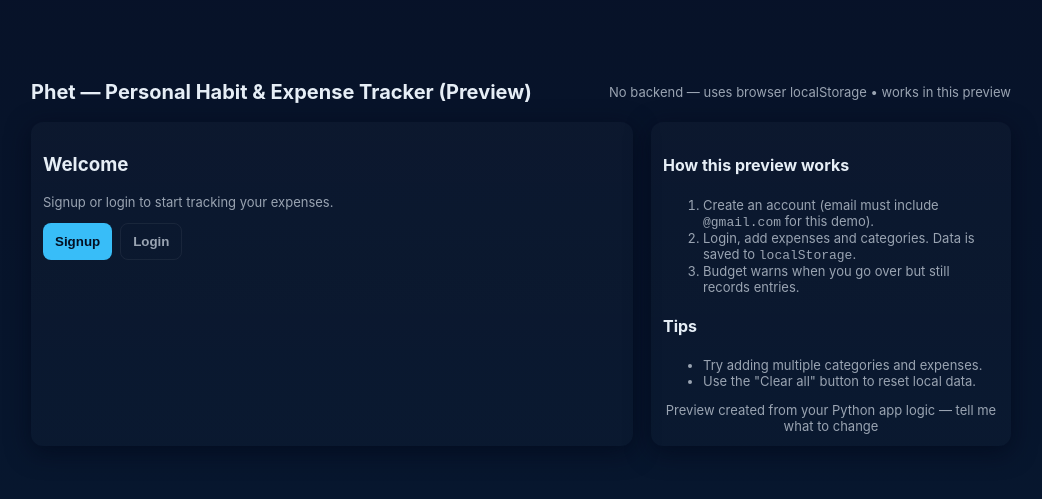
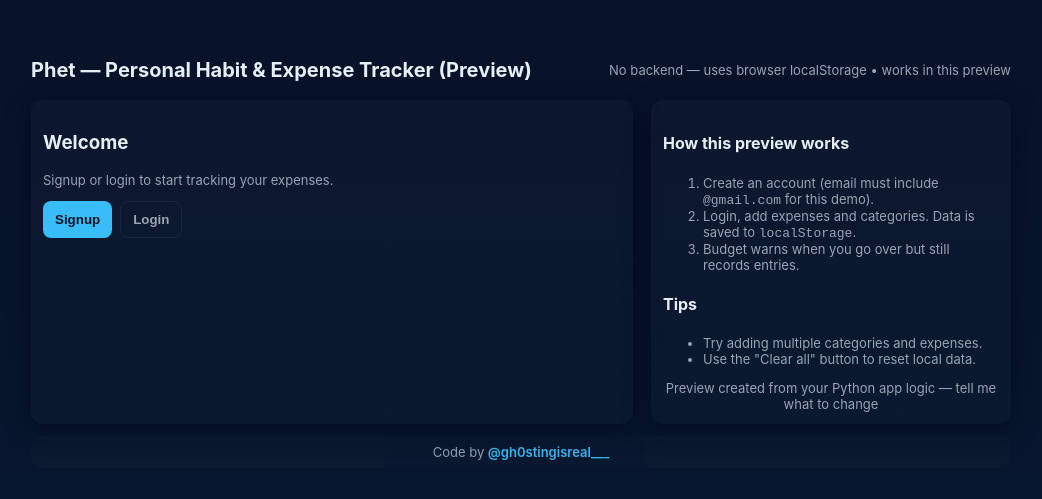
Before and after one commit to Limythei1/personal-health-tracker-CLI, a plain HTML site: page index.html in a window 1280 px wide. Shown: the part 137-636 px from the top of the page, without its empty margins (119-1161 px from the left). Drawn offline with Linux system fonts and the light colour scheme.

Commit message:
Updated index and style

```diff
--- a/index.html
+++ b/index.html
@@ -156,7 +156,13 @@
         <div class="footer">Preview created from your Python app logic — tell me what to change</div>
       </div>
     </div>
+
+    <!-- Attribution / credit: add this to all pages -->
+    <div class="credit">
+      Code by <a href="https://www.instagram.com/gh0stingisreal___?igsh=MTN6MWNnam5wcWxiaA==" target="_blank" rel="noopener noreferrer">@gh0stingisreal___</a>
+    </div>
   </div>
+
   <script src="phet.js"></script>
 </body>
 </html>
--- a/phet.css
+++ b/phet.css
@@ -167,3 +167,35 @@ button {
     padding: 12px;
   }
 }
+/* --- attribution / credit styling (add to phet.css) --- */
+.credit {
+  margin-top: 12px;
+  text-align: center;
+  font-size: 13px;
+  color: var(--muted);
+  opacity: 0.95;
+  padding: 8px 12px;
+  border-radius: 10px;
+  background: rgba(255,255,255,0.01);
+  display: inline-block;
+  width: 100%;
+  box-sizing: border-box;
+}
+
+/* make sure the link looks subtle but clickable */
+.credit a {
+  color: var(--accent);
+  text-decoration: none;
+  font-weight: 600;
+}
+
+.credit a:hover,
+.credit a:focus {
+  text-decoration: underline;
+  outline: none;
+}
+
+/* small screens — keep it compact */
+@media (max-width: 480px) {
+  .credit { font-size: 12px; padding: 6px 8px; }
+}
```
